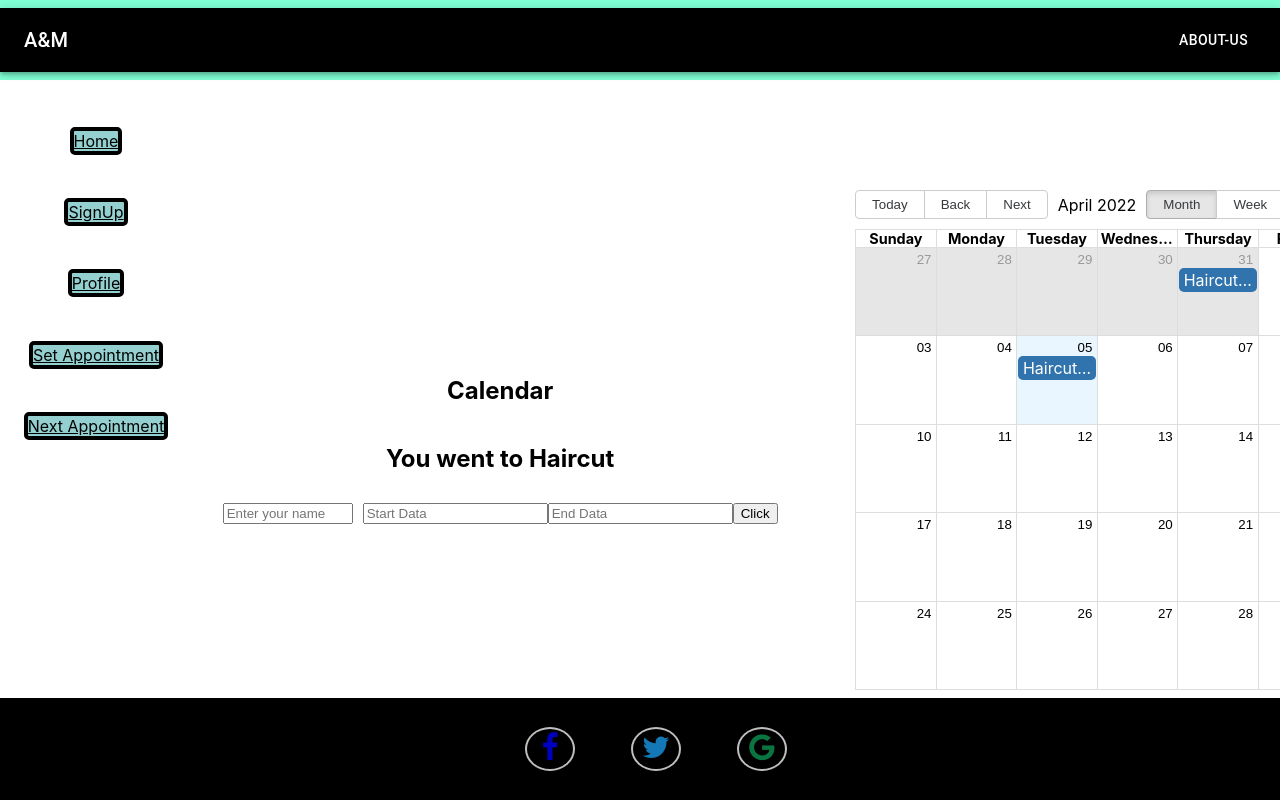
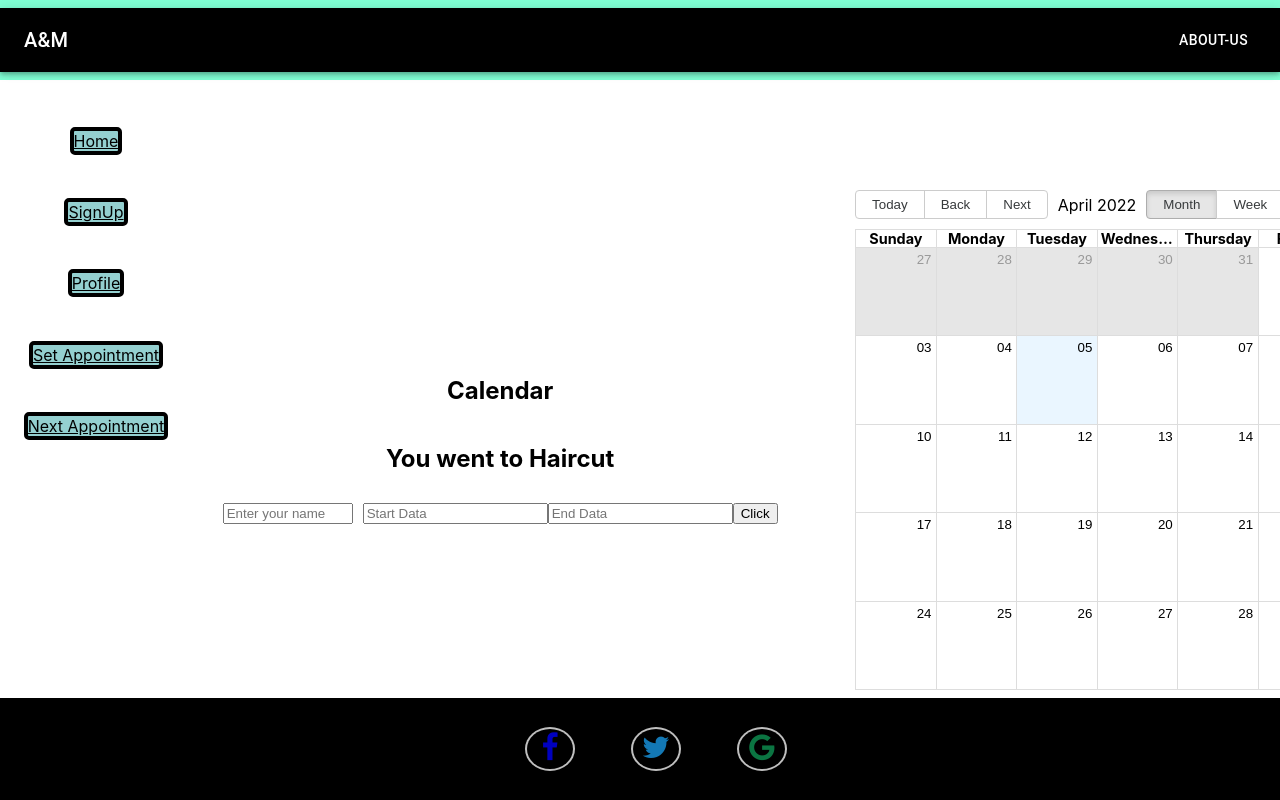
Before and after one commit to avi-admaso/A-M, a React (Create React App) app in the folder client/: page /Calender in a window 1280 px wide. Built offline with nearby package versions, Linux system fonts and the light colour scheme; the HTML template or start-up script is replaced by a standard one; a web font is replaced by a local one.

Commit message:
add useEffect to calendars

```diff
--- a/client/src/App.js
+++ b/client/src/App.js
@@ -3,12 +3,15 @@ import { useEffect } from 'react'
 import RouterApp from "./Router/RouterApp";
 import Login from "./Components/Pages/Login/Login";
 import { UserProvider } from "./context/UserContext";
+import { AppointmentProvider } from "./context/AppointmentContext";
 function App() {
 
   return (
     <div className="App">
       <UserProvider>
+        <AppointmentProvider>
         <RouterApp/>
+        </AppointmentProvider>
       </UserProvider>
     </div>
   );
--- a/client/src/Components/Pages/Calendar/Calendars.jsx
+++ b/client/src/Components/Pages/Calendar/Calendars.jsx
@@ -1,4 +1,4 @@
-import React, { useState } from 'react'
+import React, { useState, useEffect, } from 'react'
 import { Calendar, dateFnsLocalizer } from "react-big-calendar";
 import format from "date-fns/format";
 import parse from "date-fns/parse";
@@ -10,10 +10,7 @@ import DatePicker from "react-datepicker";
 import "react-datepicker/dist/react-datepicker.css";
 import "./Style.css";
 
-const locales = {
-  // "en-gb": require("date-fns/locale/en-GB")
-  "en-US": require("date-fns/locale/en-US")
-};
+const locales = { "en-US": require("date-fns/locale/en-US") };
 
 const localizer = dateFnsLocalizer({
   format,
@@ -24,21 +21,7 @@ const localizer = dateFnsLocalizer({
   locales
 });
 
-const events = [
-  {
-    title: "Haircut Lior",
-    // allDay: true,
-    start: new Date(2022, 3, 5,10,0),
-    end: new Date(2022, 3, 5,11,0),
-
-  },
-  {
-    title: "Haircut Avi",
-    start: new Date(2022, 3, 0),
-    end: new Date(2022, 3, 0)
-
-  },
-]
+const events = [];
 
 export default function Calendars() {
   const [newEvent, setNewEvent] = useState({ title: "", start: "", end: "" })
@@ -48,18 +31,27 @@ export default function Calendars() {
     setAllEvent([...allEvent, newEvent])
     newEvent.allDay = false;
   }
+  // useEffect(() => {
+  //     .then(result => {
+  //       result.map(event => {
+  //         event.start = new Date(Date.parse(event.start))
+  //         event.end = new Date(Date.parse(event.end))
+  //         return null;
+  //       })
+  //     })
+  // }, [])
   return (<section className='main'>
     <h1>Calendar</h1>
     <h2>You went to Haircut</h2>
     <div>
-    <input type="text" placeholder='Enter your name' style={{ width: "20%", marginRight: "10px" }}
-      value={newEvent.title} onChange={(e) => setNewEvent({ ...newEvent, title: e.target.value })}
-    />
-    <DatePicker placeholderText='Start Data' style={{ marginRight: "10px" }}
-      selected={newEvent.start} onChange={(start) => setNewEvent({ ...newEvent, start })} showTimeSelect  timeIntervals={40}/>
-    <DatePicker placeholderText='End Data'
-      selected={newEvent.end} onChange={(end) => setNewEvent({ ...newEvent, end })} showTimeSelect  timeIntervals={40}/>
-    <button style={{marginTop:"10px"}} onClick={handleAddEvent}>Click</button>
+      <input type="text" placeholder='Enter your name' style={{ width: "20%", marginRight: "10px" }}
+        value={newEvent.title} onChange={(e) => setNewEvent({ ...newEvent, title: e.target.value })}
+      />
+      <DatePicker placeholderText='Start Data' style={{ marginRight: "10px" }}
+        selected={newEvent.start} onChange={(start) => setNewEvent({ ...newEvent, start })} showTimeSelect timeIntervals={30} />
+      <DatePicker placeholderText='End Data'
+        selected={newEvent.end} onChange={(end) => setNewEvent({ ...newEvent, end })} showTimeSelect timeIntervals={30} />
+      <button style={{ marginTop: "10px" }} onClick={handleAddEvent}>Click</button>
     </div>
     <Calendar
       localizer={localizer}
--- /dev/null
+++ b/client/src/context/AppointmentContext.jsx
@@ -0,0 +1,11 @@
+import { createContext, useState } from 'react';
+export const ScheduleContext = createContext();
+
+export const AppointmentProvider = ({ children }) => {
+    const [Appointment, setAppointment] = useState({});
+    return (
+        <ScheduleContext.Provider value={{Appointment, setAppointment} }>
+            {children}
+        </ScheduleContext.Provider>
+    )
+};
--- a/client/src/services/userService.js
+++ b/client/src/services/userService.js
@@ -3,7 +3,7 @@ const BASIC_API = "http://localhost:8100/api/users"
 
 export const GetAll = async () => {
     try {
-        return await fetch(`${BASIC_API}`,options)
+        return await fetch(`${BASIC_API}`)
             .then(res => res.json())
             .catch(err => { return err })
     } catch (error) {
@@ -12,7 +12,7 @@ export const GetAll = async () => {
 }
 export const GetUserById = async (id) => {
     try {
-        return await fetch(`${BASIC_API}/${id}`,options)
+        return await fetch(`${BASIC_API}/${id}`)
             .then(response => response.json())
             .catch(reject => console.error(reject))
     } catch (error) {
```
